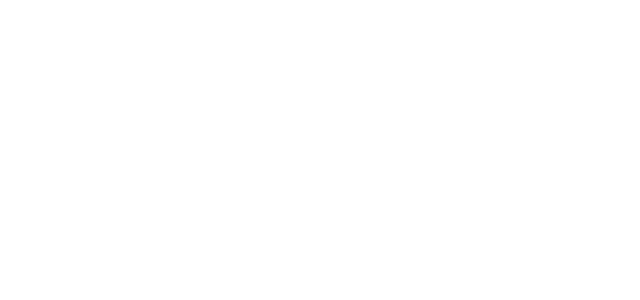
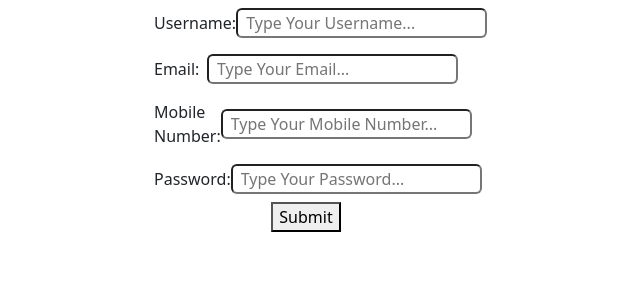
Before and after one commit to AsalYousefi/AsalYousefi-React, a React (Vite) app: page / in a window 1280 px wide. Shown: the top 300 px of the page, without its empty margins (334-974 px from the left). Built offline with nearby package versions, Linux system fonts and the light colour scheme.

Commit message:
useState Exercise

```diff
--- /dev/null
+++ b/src/Input.jsx
@@ -0,0 +1,8 @@
+export default function Input(props) {
+  return (
+    <div className="d-flex justify-content-between w-25 p-2 align-items-center">
+      <label htmlFor={props.name}>{props.name}:</label>
+      <input className="rounded-2 px-2" type={props.type} placeholder={`Type Your ${props.name}...`} onChange={props.function} />
+    </div>
+  );
+}
--- /dev/null
+++ b/src/RegisterForm.jsx
@@ -0,0 +1,34 @@
+import Input from "./Input";
+import { useState } from "react";
+
+export default function RegisterForm() {
+  const [formData, setFormData] = useState({});
+  function changeUsername(event) {
+    console.log(formData);
+    setFormData((prev) => ({...prev, username: event.target.value}))
+  }
+  function changeEmail(event) {
+    console.log(formData);
+    setFormData((prev) => ({...prev, email: event.target.value}))
+  }
+  function changeMobile(event) {
+    console.log(formData);
+    setFormData((prev) => ({...prev, mobile: event.target.value}))
+  }
+  function changePassword(event) {
+    console.log(formData);
+    setFormData((prev) => ({...prev, password: event.target.value}))
+  }
+  function submitHandler(event) {
+    event.preventDefault();
+  }
+  return (
+    <form className="d-flex flex-column align-items-center" onSubmit={submitHandler}>
+      <Input type={"text"} name={"Username"} function={changeUsername} />
+      <Input type={"email"} name={"Email"} function={changeEmail} />
+      <Input type="number" name={"Mobile Number"} function={changeMobile} />
+      <Input type={"password"} name={"Password"} function={changePassword} />
+      <button type="submit">Submit</button>
+    </form>
+  );
+}
--- a/src/app.jsx
+++ b/src/app.jsx
@@ -1,4 +1,12 @@
+import { useState } from "react";
+import RegisterForm from "./RegisterForm";
+import 'bootstrap/dist/css/bootstrap.min.css';
+
 function App() {
-
+  return (
+    <>
+    <RegisterForm />
+    </>
+  );
 }
 export default App;
```
